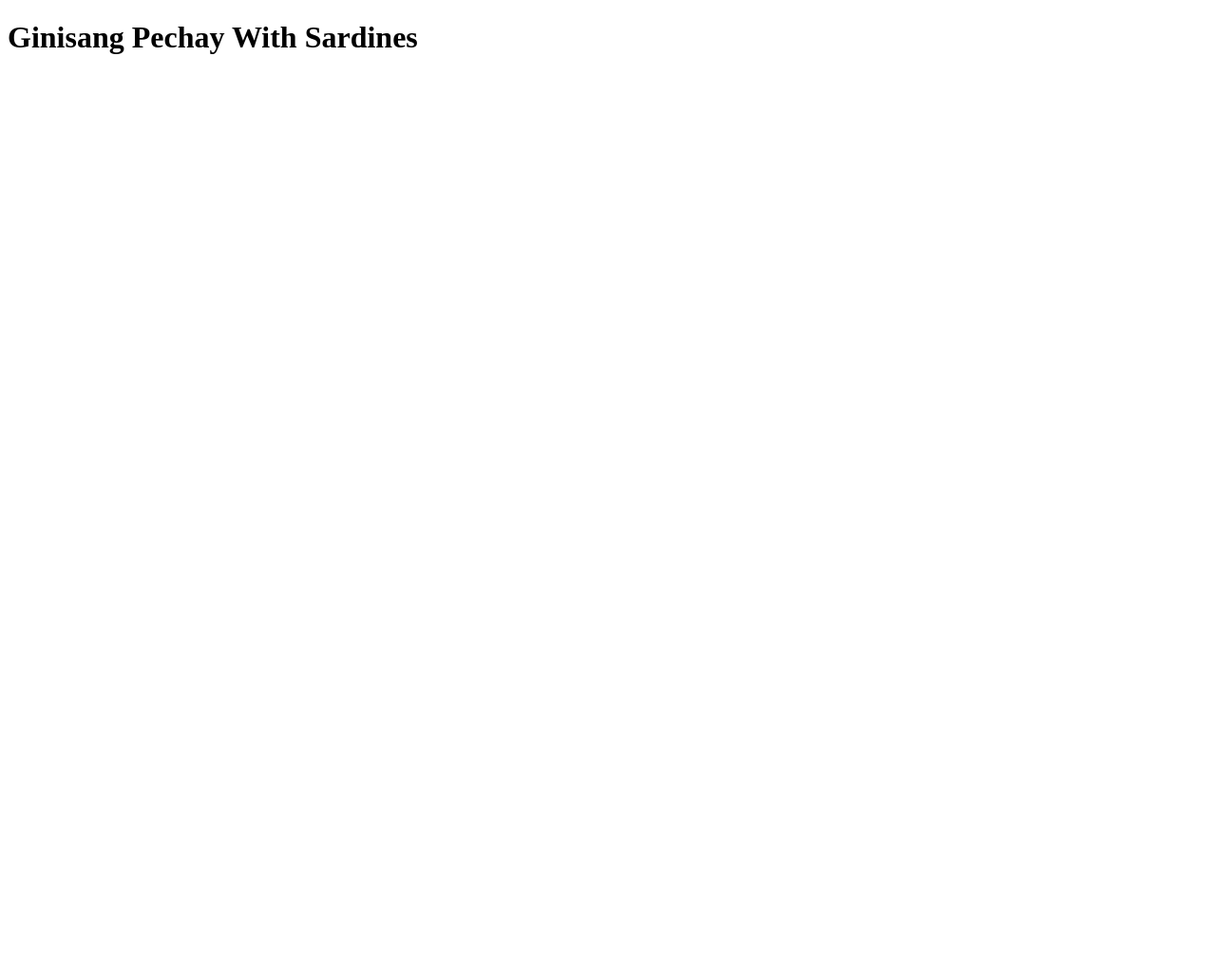
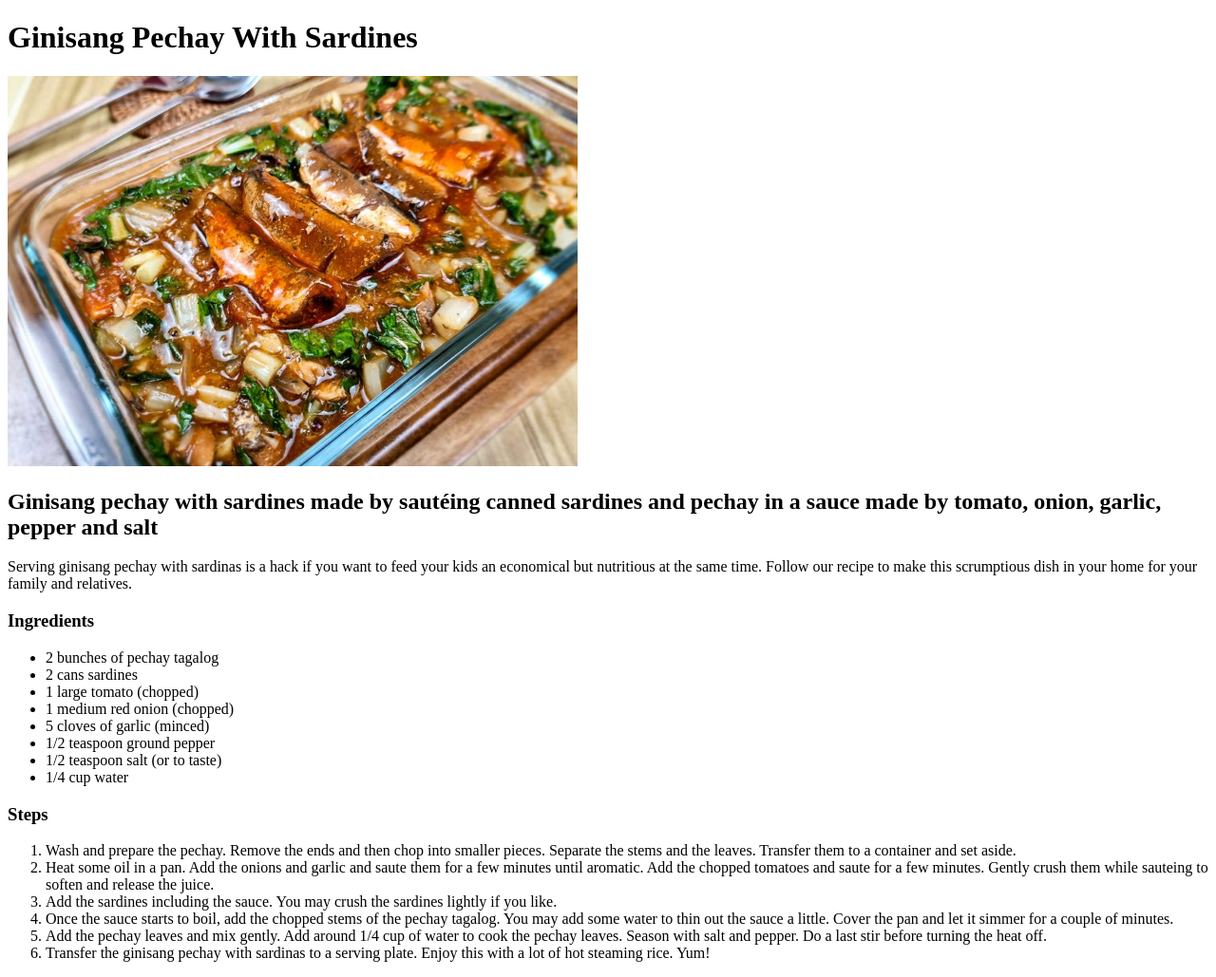
Before and after one commit to Lance-07/odin-recipes, a plain HTML site: page recipes/ginisang_pechay_with_sardines.html in a window 1280 px wide. Shown: the whole page at 95% size. Before the commit the page ends 800 px from the top, so only its background shows below. Drawn offline with Linux system fonts and the light colour scheme.

Commit message:
Add image and content in ginisang_pechay_with_sardines.html

```diff
--- a/recipes/ginisang_pechay_with_sardines.html
+++ b/recipes/ginisang_pechay_with_sardines.html
@@ -8,5 +8,49 @@
     <body>
 
         <h1>Ginisang Pechay With Sardines</h1>
+        <img src="../images/ginisang_pechay_with_sardines.jpg"
+        alt="ginisang pechay with Sardines" width="600">
+
+        <h2>Ginisang pechay with sardines made by sautéing canned sardines and
+            pechay in a sauce made by tomato, onion, garlic, pepper and salt</h2>
+
+        <p>Serving ginisang pechay with sardinas is a hack if you want to feed
+            your kids an economical but nutritious at the same time. Follow our
+            recipe to make this scrumptious dish in your home for your family and
+            relatives.</p>
+
+        <h3>Ingredients</h3>
+        <ul>
+            <li>2 bunches of pechay tagalog</li>
+            <li>2 cans sardines</li>
+            <li>1 large tomato (chopped)</li>
+            <li>1 medium red onion (chopped)</li>
+            <li>5 cloves of garlic (minced)</li>
+            <li>1/2 teaspoon ground pepper</li>
+            <li>1/2 teaspoon salt (or to taste)</li>
+            <li>1/4 cup water</li>
+        </ul>
+
+        <h3>Steps</h3>
+        <ol>
+            <li>Wash and prepare the pechay. Remove the ends and then chop into
+                smaller pieces. Separate the stems and the leaves. Transfer them
+                to a container and set aside.</li>
+            <li>Heat some oil in a pan. Add the onions and garlic and saute them
+                for a few minutes until aromatic. Add the chopped tomatoes and
+                saute for a few minutes. Gently crush them while sauteing to
+                soften and release the juice.</li>
+            <li>Add the sardines including the sauce. You may crush the sardines
+                lightly if you like.</li>
+            <li>Once the sauce starts to boil, add the chopped stems of the pechay
+                tagalog. You may add some water to thin out the sauce a little.
+                Cover the pan and let it simmer for a couple of minutes.</li>
+            <li>Add the pechay leaves and mix gently. Add around 1/4 cup of water
+                to cook the pechay leaves. Season with salt and pepper. Do a last
+                stir before turning the heat off.</li>
+            <li>Transfer the ginisang pechay with sardinas to a serving plate.
+                Enjoy this with a lot of hot steaming rice. Yum!</li>
+        </ol>
+
     </body>
 </html>
```
